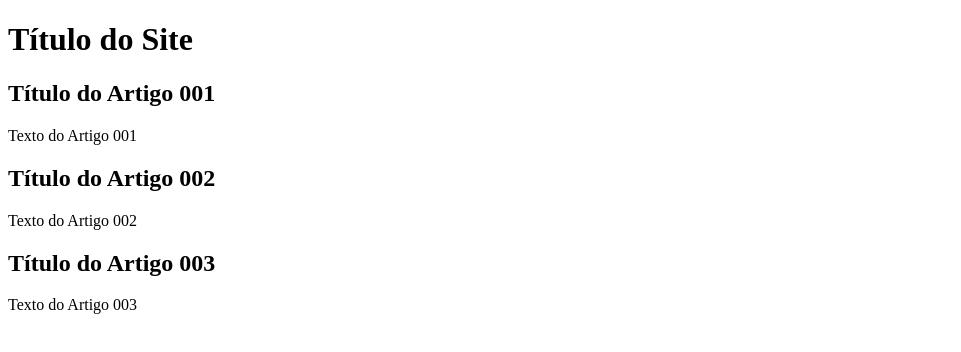
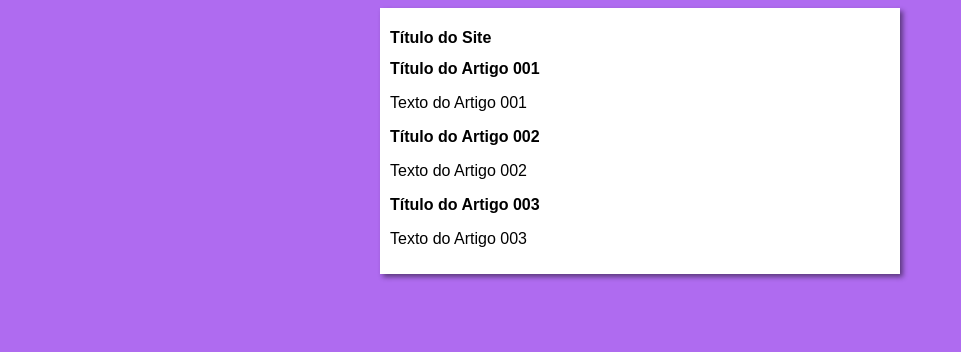
Before and after one commit to pedrohribeiross/projeto-site, a plain HTML site: page index.html in a window 1280 px wide. Shown: the whole page, without its empty margins (0-961 px from the left). Drawn offline with Linux system fonts and the light colour scheme.

Commit message:
link do style

```diff
--- a/index.html
+++ b/index.html
@@ -4,6 +4,7 @@
 		<meta charset="UTF-8" />
 		<meta name="viewport" content="width=device-width, initial-scale=1.0" />
 		<title>Título do Site</title>
+		<link rel="stylesheet" href="estilos/style.css" />
 	</head>
 	<body>
 		<main>
```
